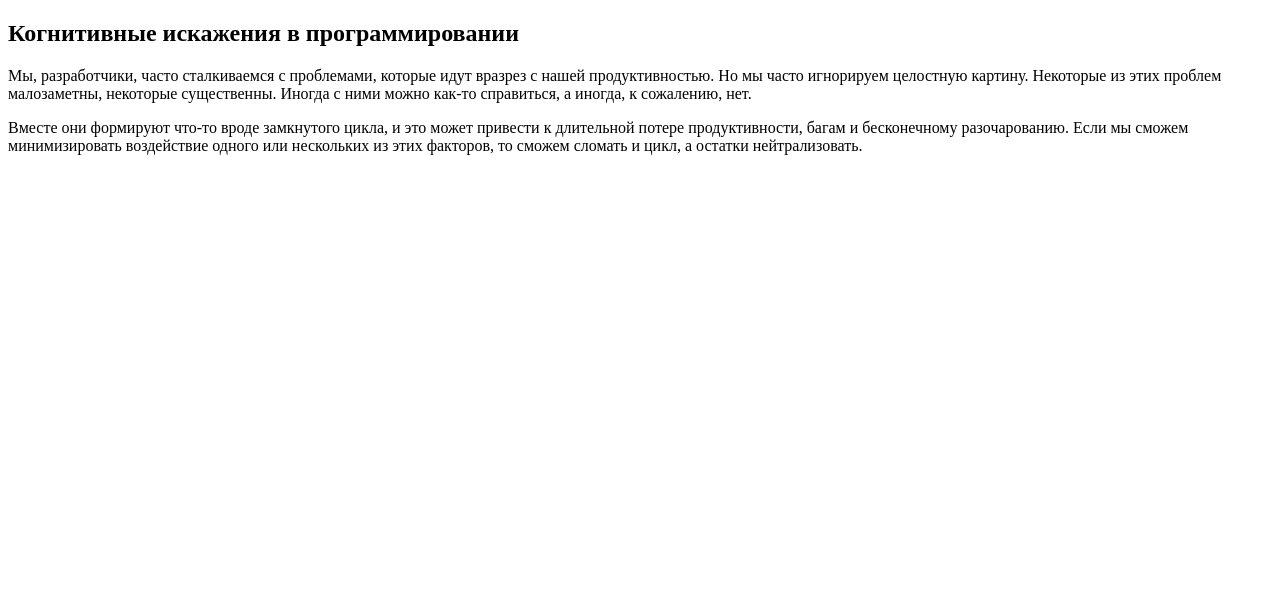
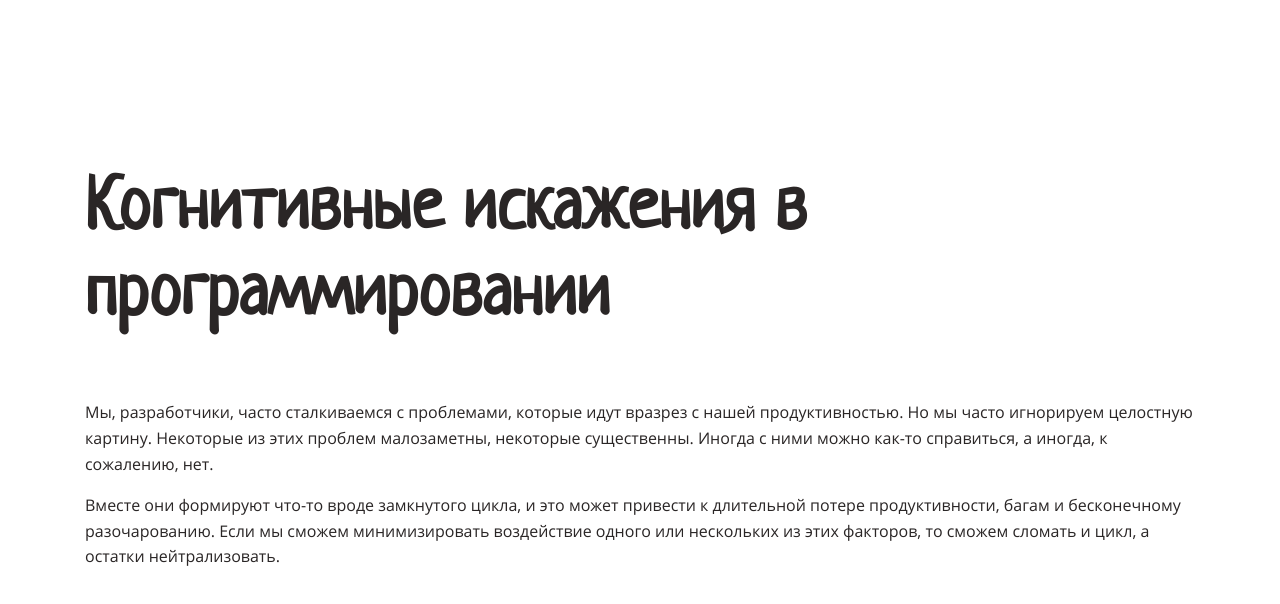
Before and after one commit to nunsez/layout-designer-project-lvl1, a website: page src/index.html in a window 1280 px wide. Drawn offline with Linux system fonts and the light colour scheme.

Commit message:
add base styles

```diff
--- a/src/styles/style.css
+++ b/src/styles/style.css
@@ -1 +1,67 @@
 /** CSS STYLE **/
+
+:root {
+  --white: #fff;
+  --white-50: #d7ccc0;
+  --light: #f5f4f0;
+  --primary: #fe8a02;
+  --primary-dark: #42413c;
+  --dark: #2a2626;
+  --dark-50: #908d8b;
+  --brown: #b09a81;
+  --blue: #1085c5;
+}
+
+@font-face {
+  font-weight: 400;
+  font-family: "Neucha";
+  src: url('/src/fonts/Neucha-Regular.ttf') format("truetype");
+}
+
+@font-face {
+  font-weight: 400;
+  font-family: "Open Sans";
+  src: url("/src/fonts/OpenSans-Regular.ttf") format("truetype");
+}
+
+@font-face {
+  font-weight: 700;
+  font-family: "Open Sans";
+  src: url("/src/fonts/OpenSans-Bold.ttf") format("truetype");
+}
+
+body {
+  color: var(--dark);
+
+  font-size: 16px;
+  font-family: "Open Sans", sans-serif;
+  line-height: 1.6em;
+}
+
+h1,
+h2,
+h3,
+h4 {
+  font-family: "Neucha", sans-serif;
+  line-height: 1.2em;
+}
+
+h1 {
+  font-size: 72px;
+}
+
+h2 {
+  font-size: 60px;
+}
+
+h3 {
+  font-size: 34px;
+}
+
+.container {
+  position: relative;
+
+  max-width: 1110px;
+  margin: 0 auto;
+  padding: 100px 0;
+}
```
